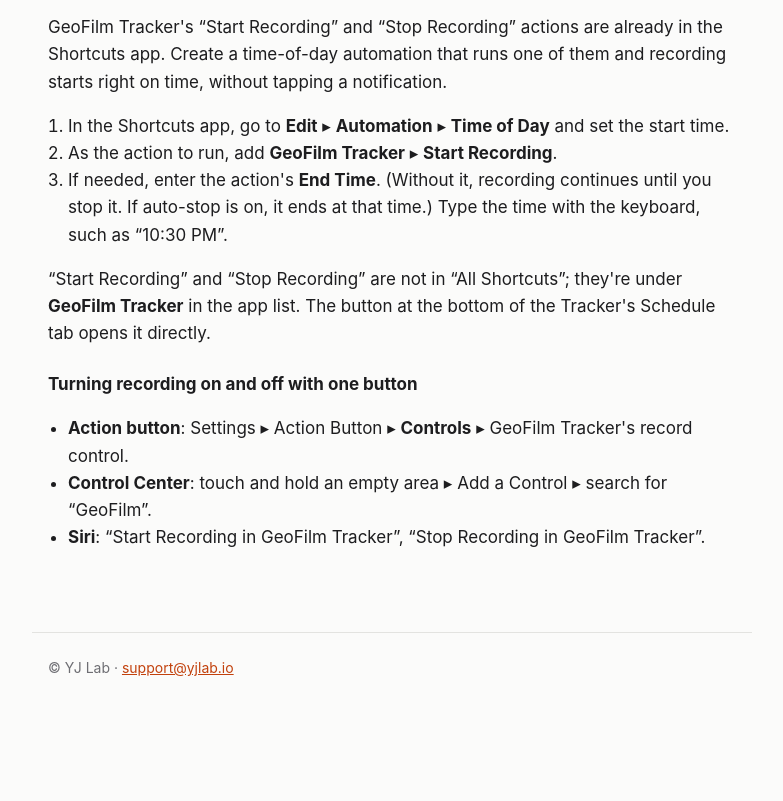
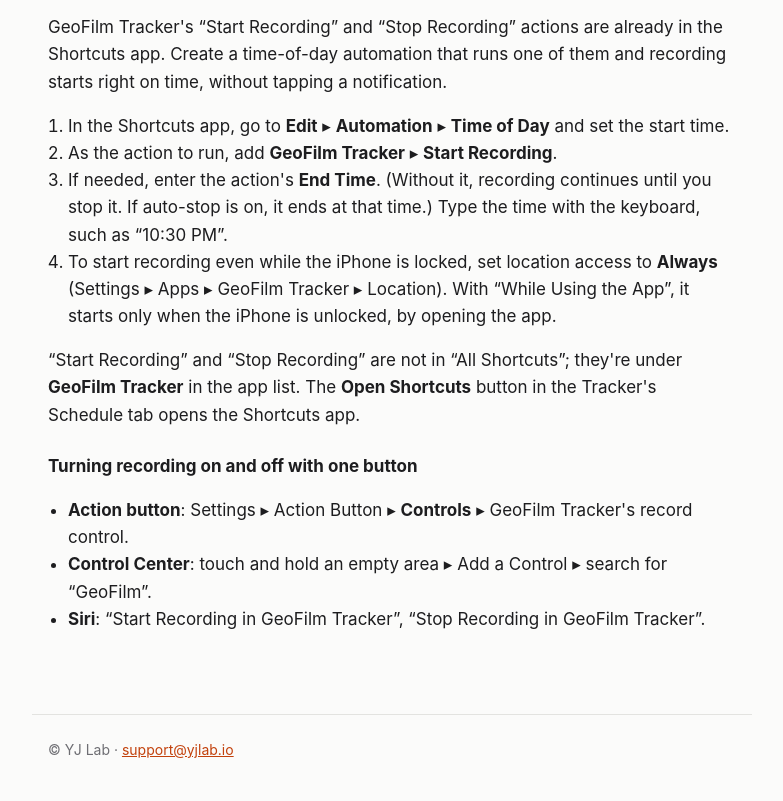
Before and after one commit to youngjaenah/geofilm-landing, a plain HTML site: page support/index.html in a window 1280 px wide. Shown: the part 1305-2106 px from the top of the page, without its empty margins (248-1031 px from the left). Before the commit the page ends 2025 px from the top, so only its background shows below. Drawn offline with Linux system fonts and the light colour scheme.

Commit message:
Support: Shortcuts step 4 (Always needed while locked); Open Shortcuts button
Co-Authored-By: Claude Opus 5.5 <noreply@anthropic.com>

```diff
--- a/support/index.html
+++ b/support/index.html
@@ -45,8 +45,9 @@
       <li>단축어 앱에서 <b>편집</b> ▸ <b>자동화</b> ▸ <b>특정 시간</b>에서 시작 시각을 설정합니다.</li>
       <li>실행할 동작으로 <b>GeoFilm Tracker</b> ▸ <b>기록 시작</b>을 추가합니다.</li>
       <li>필요하면 동작의 <b>종료 시각</b>을 입력합니다. (설정하지 않으면 직접 끌 때까지 기록합니다. 자동 종료를 켜 두었다면 그 시각에 끝납니다.) 시각은 “오후 10:30”처럼 키보드로 입력합니다.</li>
+      <li>아이폰이 잠겨 있을 때도 기록을 시작하려면 위치 권한을 <b>항상</b>으로 허용합니다(설정 ▸ 앱 ▸ GeoFilm Tracker ▸ 위치). “앱을 사용하는 동안”이면 잠금이 풀려 있을 때만 앱이 열리며 시작합니다.</li>
     </ol>
-    <p>“기록 시작·기록 종료”는 단축어 앱의 “모든 단축어”가 아니라 앱 목록의 <b>GeoFilm Tracker</b>에 있습니다. 트래커 스케줄 탭 맨 아래 버튼으로도 바로 열 수 있습니다.</p>
+    <p>“기록 시작·기록 종료”는 단축어 앱의 “모든 단축어”가 아니라 앱 목록의 <b>GeoFilm Tracker</b>에 있습니다. 트래커 스케줄 탭의 <b>단축어 앱 열기</b> 버튼으로 단축어 앱을 열 수 있습니다.</p>
     <h3>버튼 하나로 기록을 켜고 끄려면</h3>
     <ul>
       <li><b>동작 버튼</b>: 설정 ▸ 동작 버튼 ▸ <b>제어</b> ▸ GeoFilm Tracker의 기록 버튼.</li>
@@ -83,8 +84,9 @@
       <li>In the Shortcuts app, go to <b>Edit</b> ▸ <b>Automation</b> ▸ <b>Time of Day</b> and set the start time.</li>
       <li>As the action to run, add <b>GeoFilm Tracker</b> ▸ <b>Start Recording</b>.</li>
       <li>If needed, enter the action's <b>End Time</b>. (Without it, recording continues until you stop it. If auto-stop is on, it ends at that time.) Type the time with the keyboard, such as “10:30 PM”.</li>
+      <li>To start recording even while the iPhone is locked, set location access to <b>Always</b> (Settings ▸ Apps ▸ GeoFilm Tracker ▸ Location). With “While Using the App”, it starts only when the iPhone is unlocked, by opening the app.</li>
     </ol>
-    <p>“Start Recording” and “Stop Recording” are not in “All Shortcuts”; they're under <b>GeoFilm Tracker</b> in the app list. The button at the bottom of the Tracker's Schedule tab opens it directly.</p>
+    <p>“Start Recording” and “Stop Recording” are not in “All Shortcuts”; they're under <b>GeoFilm Tracker</b> in the app list. The <b>Open Shortcuts</b> button in the Tracker's Schedule tab opens the Shortcuts app.</p>
     <h3>Turning recording on and off with one button</h3>
     <ul>
       <li><b>Action button</b>: Settings ▸ Action Button ▸ <b>Controls</b> ▸ GeoFilm Tracker's record control.</li>
```
